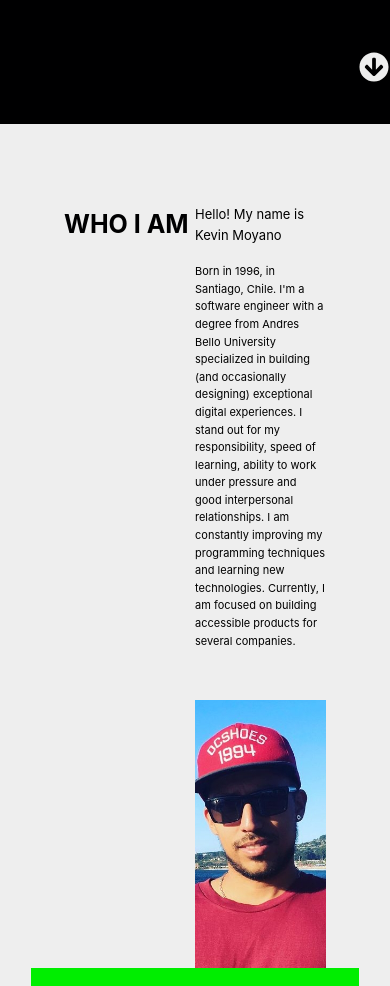
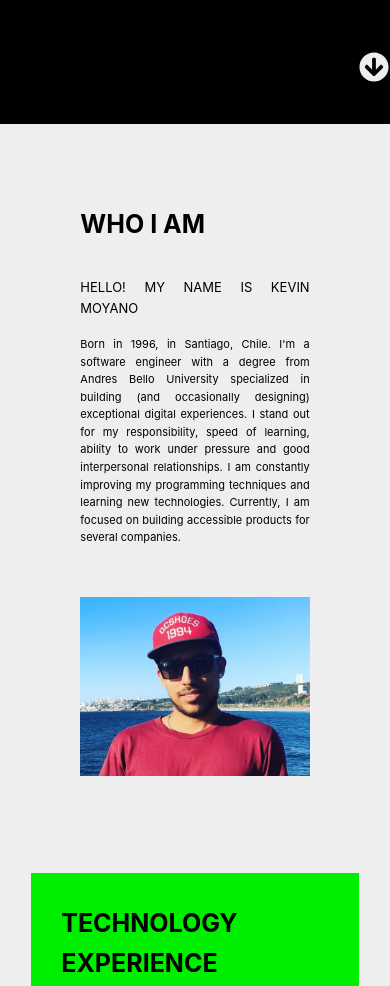
Before and after one commit to kemm96/portafolio, a Gatsby site: page /about in a window 390 px wide. Shown: the part 720-1706 px from the top of the page. Built offline with nearby package versions, Linux system fonts and the light colour scheme; Gatsby itself is replaced by a stand-in of ours; no server answers.

Commit message:
Responsive whoIAm

```diff
--- a/src/components/Image.js
+++ b/src/components/Image.js
@@ -24,7 +24,7 @@ const ImageComponent = (props) => {
    const image = getImage(data.node)
 
    return (
-      <GatsbyImage image={image} alt={props.alt}/>
+      <GatsbyImage image={image} alt={props.alt} title={props.title}/>
    )
 }
 
--- a/src/components/WhoIAm.jsx
+++ b/src/components/WhoIAm.jsx
@@ -5,36 +5,49 @@ import { ImageComponent } from './';
 /***** Component style *****/
 const Container = styled.div`
    width:100%;
-   height:100vh;
+   min-height:max-content;
    display:flex;
+   flex-direction:column;
    justify-content:center;
-   padding-top:8rem;
+   padding:8rem 0 8rem 0;
+   @media (min-width: 1024px) {
+      flex-direction:row;
+   }
 `
 const H2 = styled.h2`
    color: #000001;
    font-size:2.5rem;
 `
 const FirstHalf = styled.div`
-   width:40%;
+   width:100%;
    height:100%;
    display:flex;
+   padding:0 0 5% 15%;
+   @media (min-width: 1024px) {
+      padding:0;
+      width:40%;
+      height:100%;
+   }
 `
 const SecondtHalf = styled.div`
-   width:40%;
-   height:100%;
    display:flex;
    flex-direction:column;
    align-items:center;
    font-size:1.1rem;
+   text-align: justify;
+   padding:5% 15%;
    & > p span{
       font-size:1.3rem;
+   }
+   @media (min-width: 1024px) {
+      padding:0;
+      width:40%;
+      height:100%;
    }
 `
 const ImageContainer = styled.div`
    margin-top:5rem;
    width:100%;
-   height:50%;
-   display:flex;
 `
 /****** ******************** *****/
 
@@ -47,7 +60,7 @@ const WhoIAmComponent = (props) => {
          </FirstHalf>
          <SecondtHalf>
             <p>
-               <span>Hello! My name is Kevin Moyano</span><br/><br/> Born in 1996, in Santiago, Chile. I'm a software engineer with a degree from Andres Bello University
+               <span>HELLO! MY NAME IS KEVIN MOYANO</span><br/><br/> Born in 1996, in Santiago, Chile. I'm a software engineer with a degree from Andres Bello University
                specialized in building (and occasionally designing) exceptional digital experiences.
                I stand out for my responsibility, speed of learning, ability to work under pressure and good interpersonal relationships.
                I am constantly improving my programming techniques and learning new technologies.
@@ -56,7 +69,8 @@ const WhoIAmComponent = (props) => {
             <ImageContainer>
                <ImageComponent
                   image='profile.jpg'
-                  alt='hola'
+                  alt='Kevin Moyano'
+                  title='Kevin Moyano'
                />
             </ImageContainer>
          </SecondtHalf>
--- a/src/components/layout/Arrow.jsx
+++ b/src/components/layout/Arrow.jsx
@@ -14,7 +14,7 @@ const Arrow = styled.div`
    color:#eeeeee;
    font-size:3rem;
    transition: .5s;
-   z-index:100;
+   z-index:90;
    width:8vw;
 
    @media (min-width: 1024px) {
--- a/src/components/layout/Nav.jsx
+++ b/src/components/layout/Nav.jsx
@@ -13,7 +13,7 @@ const Container = styled.div`
 `
 const Button = styled.div`
    position: relative;
-   z-index: 1;
+   z-index: 110;
    cursor: pointer;
    font-size:2.5rem;
    display: flex;
@@ -25,6 +25,7 @@ const Button = styled.div`
    }
 `
 const Nav = styled.nav`
+   z-index: 100;
    position: fixed;
    top: 0;
    left: 0;
```
